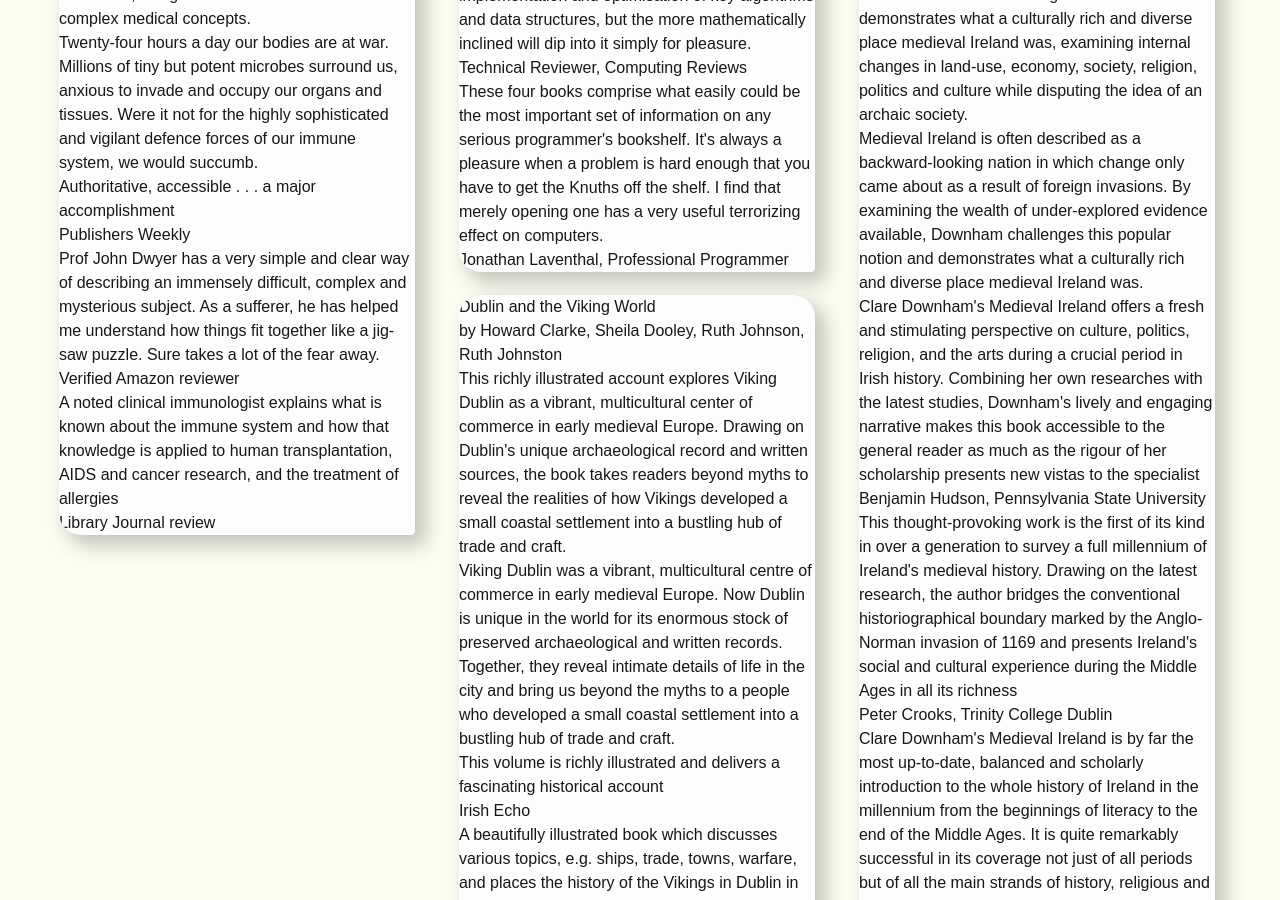
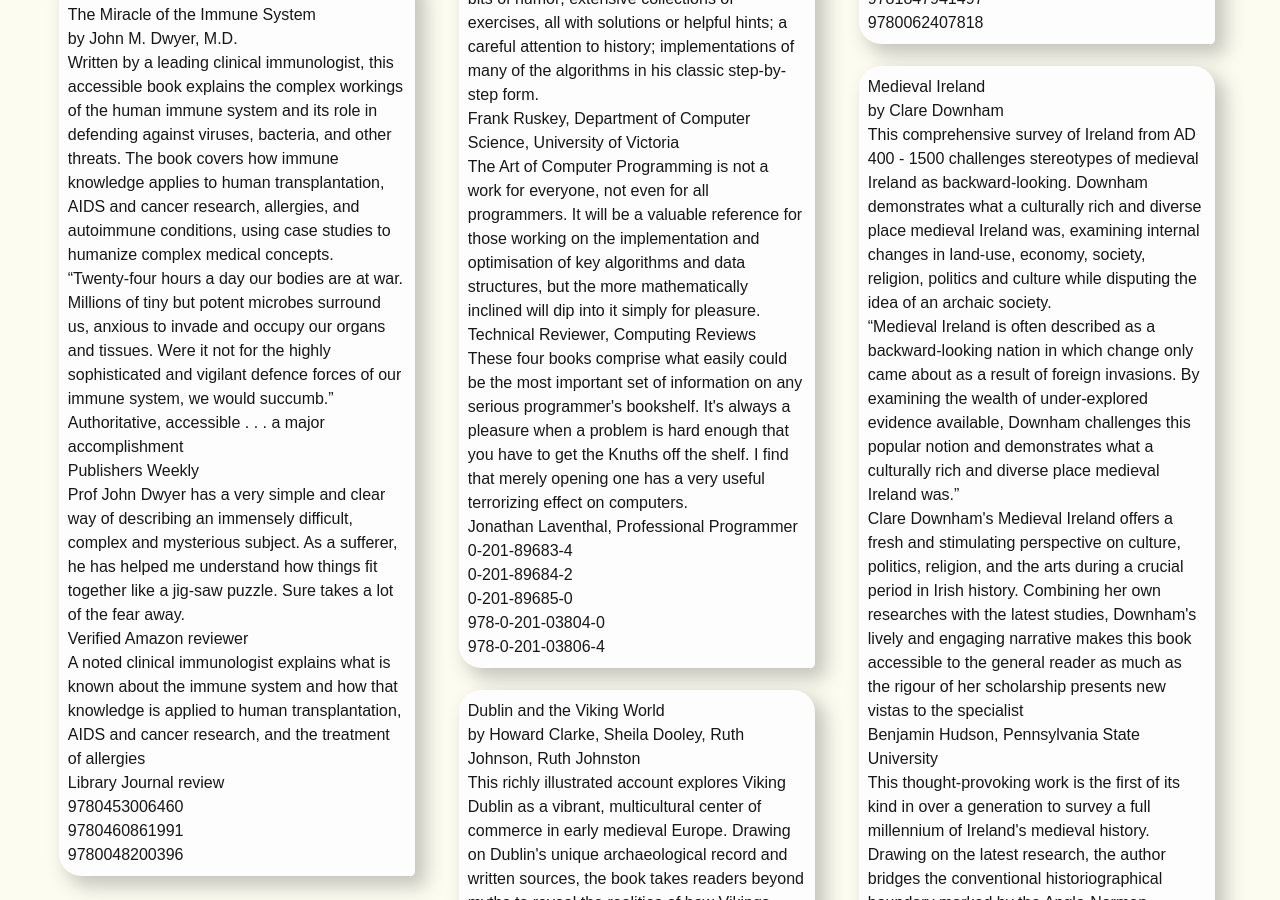
Before and after one commit to arlaurent/booky, a Next.js app: page / in a window 1280 px wide. Shown: the part 1900-2800 px from the top of the page. Built offline with nearby package versions, Linux system fonts and the light colour scheme; a web font is replaced by a local one.

Commit message:
Pre-Styling MVP

```diff
--- a/components/Card.tsx
+++ b/components/Card.tsx
@@ -39,7 +39,7 @@
             </div>
             <div>
                 <p>{book.shortDescription}</p>
-                <quote>{book.excerpt}</quote>
+                <q>{book.excerpt}</q>
             </div>
             <div>
                 {book.reviews &&(
@@ -48,6 +48,13 @@
                     ))}</p></div> )
                 )}
             </div>
+            <div>
+                {book.isbn && (Object.keys(book.isbn).map(index =>
+                    <div key={index}>{book.isbn[index]}</div>
+                )
+                )
+                }
+            </div>
 
         </div>
 
--- a/data/Books.json
+++ b/data/Books.json
@@ -273,11 +273,11 @@
     "title": "The Body at War",
     "subtitle": "The Miracle of the Immune System",
     "author": "John M. Dwyer, M.D.",
-    "isbn": [
-      "9780453006460",
-      "9780460861991",
-      "9780048200396"
-    ],
+    "isbn": {
+      "1st Ed. - Hardcover": "9780453006460",
+      "2nd Ed. - Hardover":"9780460861991",
+      "Paperback": "9780048200396"
+    },
     "tags":[""],
     "search_tags": [
       "immunology",
@@ -318,7 +318,7 @@
   "8": {
     "title": "Dublin and the Viking World",
     "author": "Howard Clarke, Sheila Dooley, Ruth Johnson, Ruth Johnston",
-    "isbn": "9781788490160",
+    "isbn": {"Illustrated, Paperback":"9781788490160"},
     "search_tags": [
       "Viking Age Dublin",
       "archaeological evidence",
@@ -341,7 +341,7 @@
       },
       {
         "review": "A beautifully illustrated book which discusses various topics, e.g. ships, trade, towns, warfare, and places the history of the Vikings in Dublin in the context of the wider Norse world. A very useful guide to anyone visiting the Dublinia exhibition, which I can thoroughly recommend",
-        "reviewer": "Amazon Customer UK"
+        "reviewer": "Amazon Customer, UK"
       },
       {
         "review": "There's a wonderful assortment of pictures, charts, maps etc and the information contained within is amazing to say the least. If you're a collector or just interested in Vikings, you won't regret this book!",
@@ -357,7 +357,7 @@
   "9": {
     "title": "Medieval Ireland",
     "author": "Clare Downham",
-    "isbn": "9781107651654",
+    "isbn": ["9781107651654"],
     "search_tags": [
       "Medieval Irish history",
       "cultural development",
@@ -374,7 +374,7 @@
       "primary sources"
     ],
     "tags":[""],
-    "shortDescription": "This comprehensive survey of Ireland from AD 400-1500 challenges stereotypes of medieval Ireland as backward-looking. Downham demonstrates what a culturally rich and diverse place medieval Ireland was, examining internal changes in land-use, economy, society, religion, politics and culture while disputing the idea of an archaic society.",
+    "shortDescription": "This comprehensive survey of Ireland from AD 400 - 1500 challenges stereotypes of medieval Ireland as backward-looking. Downham demonstrates what a culturally rich and diverse place medieval Ireland was, examining internal changes in land-use, economy, society, religion, politics and culture while disputing the idea of an archaic society.",
     "excerpt": "Medieval Ireland is often described as a backward-looking nation in which change only came about as a result of foreign invasions. By examining the wealth of under-explored evidence available, Downham challenges this popular notion and demonstrates what a culturally rich and diverse place medieval Ireland was.",
     "reviews": [
       {
--- a/src/app/page.tsx
+++ b/src/app/page.tsx
@@ -61,7 +61,7 @@
 
     const breakpointColumnsObj = {
         default: 3,
-        1100: 2,
+        1080: 2,
         700: 1
     };
 
@@ -98,6 +98,7 @@
 
                 .card {
                 margin: 2.5ch 1ch 2.5ch 1ch;
+                padding: 1ch;
                 width: 40ch;
                 background-color: #fdfdfd;
                 overflow: hidden;
```
